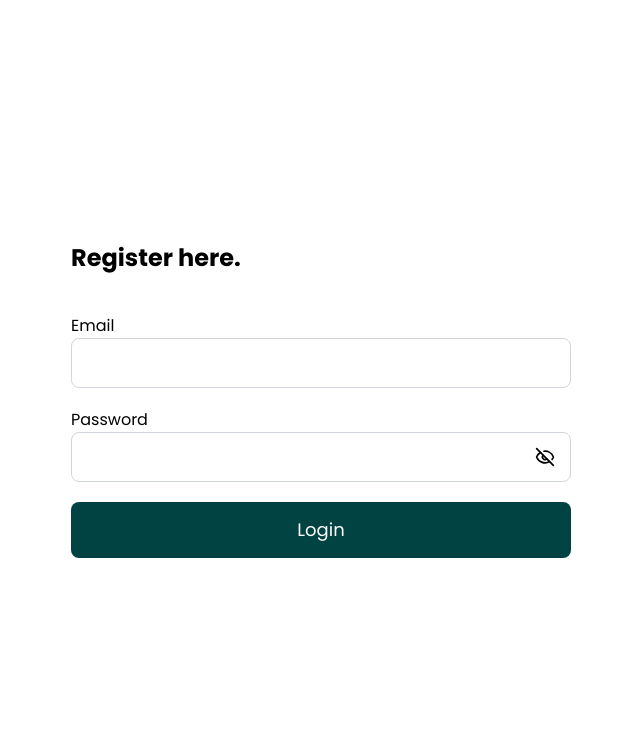
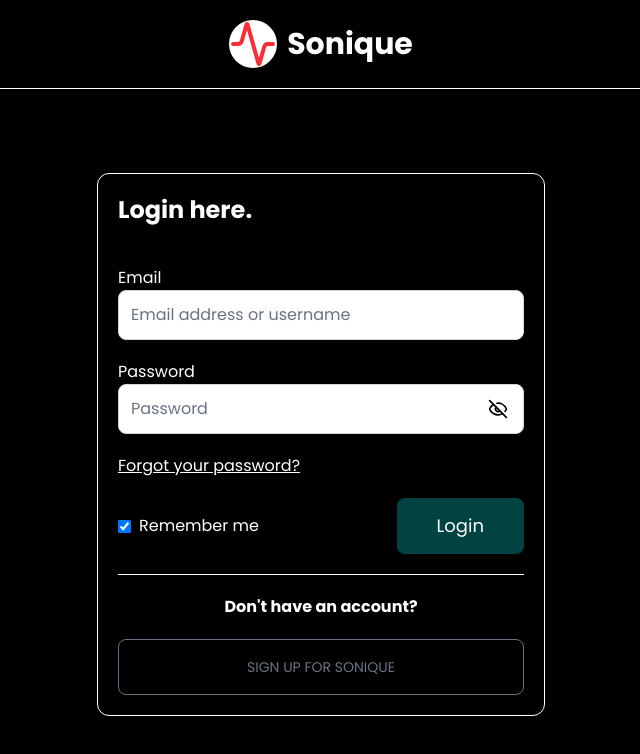
Before and after one commit to AungKyawPhyo1142/fe-sonique, a React (Vite) app: page /auth/login in a window 1280 px wide. Shown: the top 754 px of the page, without its empty margins (319-959 px from the left). Built offline with nearby package versions, Linux system fonts and the light colour scheme; no server answers.

Commit message:
feat/login page redesigned

```diff
--- a/src/pages/auth/Login.tsx
+++ b/src/pages/auth/Login.tsx
@@ -1,12 +1,14 @@
+import Button from '@/components/common/Button'
+import Input from '@/components/common/Input'
+import { useCustomEvents } from '@/services/formik/hooks'
+import { authRequest } from '@/services/network/lib/auth'
+import { AppConstantRoutes } from '@/services/routes/path'
+import { getDefaultRoute } from '@/services/routes/router'
+import { initAfterLogin } from '@/services/zustand/authStore'
+import { useFormik } from 'formik'
+import { Activity } from 'lucide-react'
 import { useNavigate } from 'react-router'
-import Input from '@/components/common/Input'
 import { boolean, object, ObjectSchema, string } from 'yup'
-import { useFormik } from 'formik'
-import { authRequest } from '@/services/network/lib/auth'
-import { initAfterLogin } from '@/services/zustand/authStore'
-import { getDefaultRoute } from '@/services/routes/router'
-import { useCustomEvents } from '@/services/formik/hooks'
-import Button from '@/components/common/Button'
 
 export interface LoginFormValues {
   email: string
@@ -61,14 +63,23 @@ export const Login = () => {
 
   return (
     <>
-      <div className='flex items-center justify-center h-screen'>
+      <div className='bg-black w-screen h-screen flex flex-col text-white'>
+        <div className='border-b-1 items-center flex justify-center p-5'>
+          <Activity
+            size={48}
+            className='rounded-full mr-2.5 bg-white text-red-500'
+          />
+          <h1 className='font-bold text-3xl'> Sonique</h1>
+        </div>
+        {/*form*/}
+        <div className='rounded-xl border bg-card text-card-foreground shadow h-fit-content m-auto p-5 w-full max-w-md'>
           <form
             onSubmit={formik.handleSubmit}
-          className='min-w-[500px]  flex flex-col gap-y-5'
+            className='flex flex-col gap-y-5'
           >
-          <h1 className='text-2xl mb-5 font-bold'>Register here.</h1>
+            <h1 className='text-2xl mb-5 font-bold'>Login here.</h1>
 
-          <div className='flex flex-col  w-full  gap-x-5 '>
+            <div className='flex flex-col w-full gap-x-5'>
               <label htmlFor='email'>Email</label>
               <Input
                 type='email'
@@ -76,6 +87,8 @@ export const Login = () => {
                 onChange={onInputChange}
                 value={formik.values.email}
                 error={formik.errors.email}
+                className='bg-white placeholder:text-gray-500 text-black'
+                placeholder='Email address or username'
               />
             </div>
             <div className='flex flex-col  w-full  gap-x-5 '>
@@ -86,18 +99,54 @@ export const Login = () => {
                 onChange={onInputChange}
                 value={formik.values.password}
                 error={formik.errors.password}
+                className='bg-white placeholder:text-gray-500 text-black'
+                placeholder='Password'
               />
             </div>
+            <div>
+              <a href='' className='underline'>
+                Forgot your password?
+              </a>
+            </div>
+            {/*remember me* and button*/}
+            <div className='flex flex-row justify-between items-center'>
+              <label className='flex items-center gap-x-2'>
+                <input
+                  type='checkbox'
+                  id='remember'
+                  onChange={onInputChange}
+                  checked={formik.values.remember}
+                />
+                <span>Remember me</span>
+              </label>
               <Button
                 loading={formik.isSubmitting}
                 disabled={formik.isSubmitting}
-            className='w-full'
+                className='w-fit px-10'
                 primary
                 type='submit'
               >
                 Login
               </Button>
+            </div>
+            {/*divider*/}
+            <div className='flex flex-row justify-center items-center gap-x-2'>
+              <div className='border-b-1 w-full'></div>
+            </div>
+            {/*point to register*/}
+
+            <span className='font-bold text-center'>
+              Don't have an account?
+            </span>
+            <Button
+              className='w-full border-1 text-sm text-gray-500'
+              secondary
+              onClick={() => navigate(AppConstantRoutes.paths.auth.register)}
+            >
+              SIGN UP FOR SONIQUE
+            </Button>
           </form>
+        </div>
       </div>
     </>
   )
```
Lines whose indentation alone changed are shown as unchanged.
